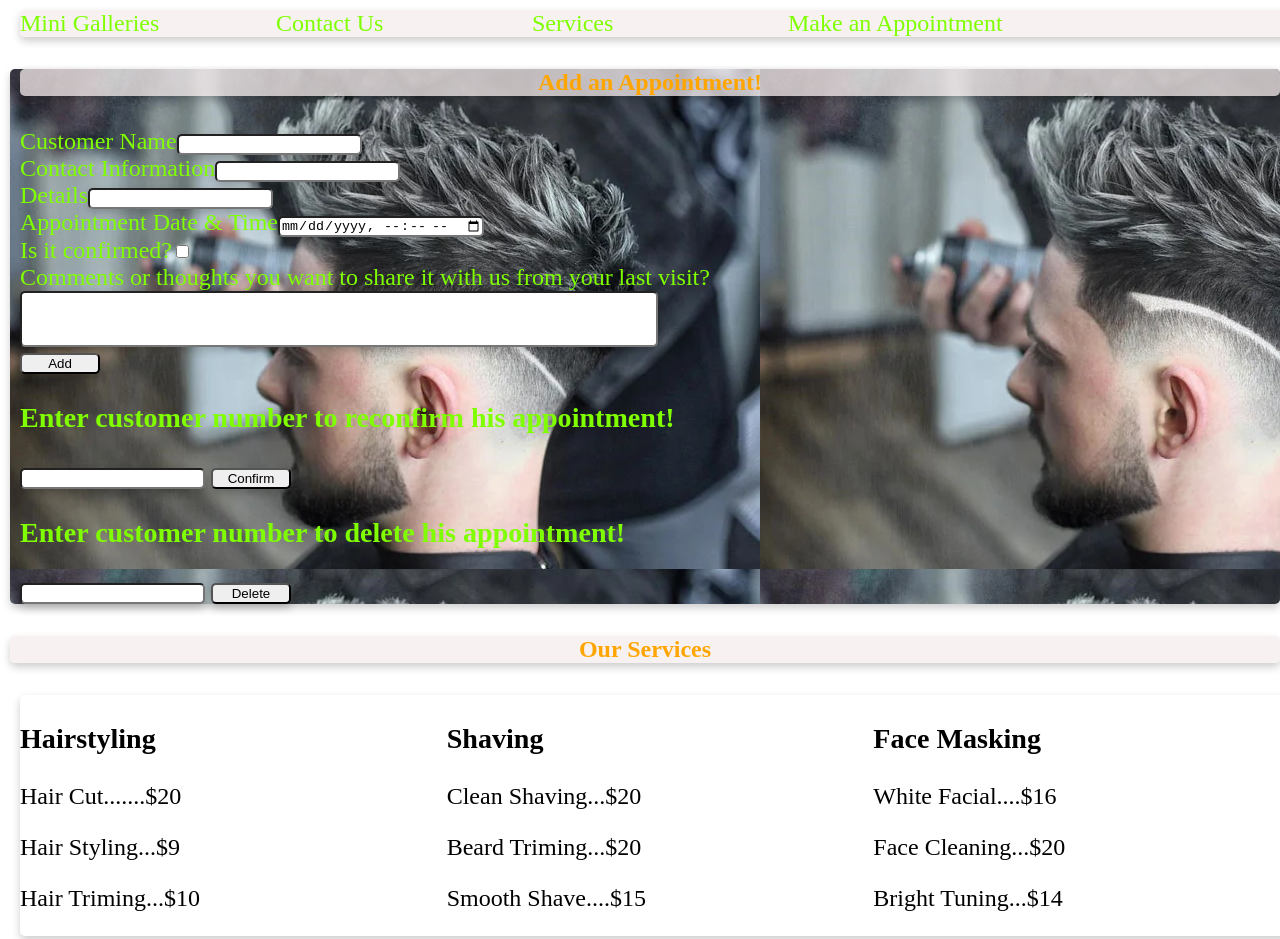
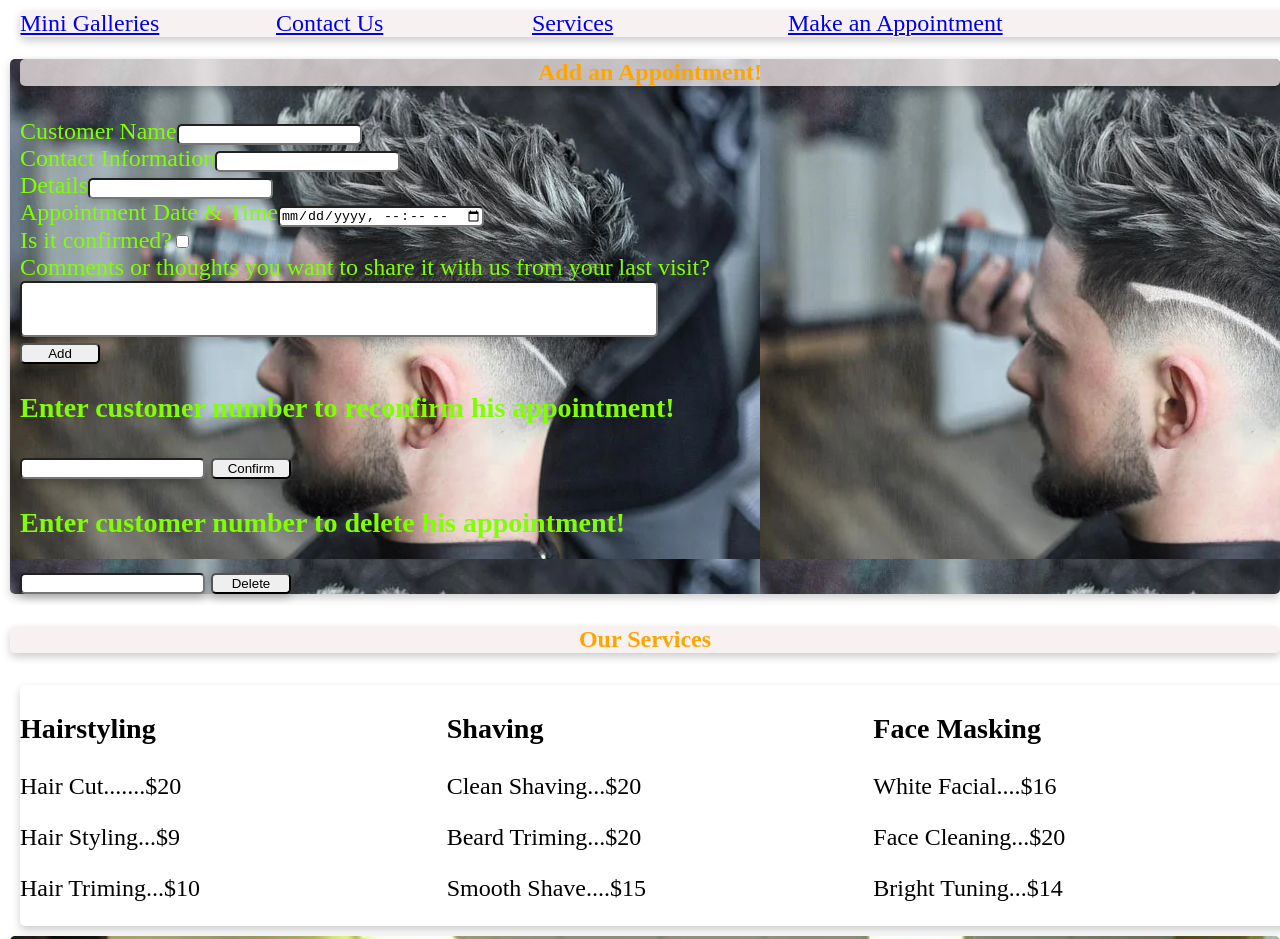
Before and after one commit to salwaAllawdaei/AdvWebApp-FinalProject, a plain HTML site: page Todo/index.html in a window 1280 px wide. Shown: the top 939 px of the page. Drawn offline with Linux system fonts and the light colour scheme; no server answers.

Commit message:
nav click

```diff
--- a/Todo/css/style.css
+++ b/Todo/css/style.css
@@ -9,6 +9,9 @@ nav {
     transition: 0.3s;
     border-radius: 5px;
     margin: 10px;
+    position: fixed;
+    top: 0;
+    width: 100%
 }
 
 body {
@@ -123,6 +126,7 @@ footer {
     box-shadow: 0 4px 8px 0 rgba(0, 0, 0, 0.2);
     transition: 0.3s;
     border-radius: 5px;
+    text-align: center;
 }
 
 #imgServices {
--- a/Todo/index.html
+++ b/Todo/index.html
@@ -11,19 +11,27 @@
 
 <body>
     <nav>
-        <div data-link="miniGalleries">
+        <a href="#gallery">
+            <div>
                 Mini Galleries
             </div>
-        <div data-link="contact">
+        </a>
+        <a href="#contact">
+            <div>
                 Contact Us
             </div>
-        <div data-link="services">
+        </a>
+        <a href="#service">
+            <div>
                 Services
             </div>
-        <div data-link="makeAppointment">
+        </a>
+        <a href="#appointmentPart">
+            <div>
                 Make an Appointment
             </div>
-    </nav>
+        </a>
+    </nav><br>
     <div id="booking">
         <div id="appointmentPart">
             <div id="appointments"></div>
--- a/Todo/js/todo.js
+++ b/Todo/js/todo.js
@@ -141,3 +141,11 @@ document.getElementById("show-mini2").addEventListener("click", function () {
     showMiniGallery2 = !showMiniGallery2;
     showHide2();
 });
+
+var contactPageEl = document.getElementsByClassName("contact1");
+var contactPage = document.getElementById("contact");
+
+contactPageEl.addEventListener("click", () => {
+    contactPage.style.display = "block";
+
+})
```
Lines whose indentation alone changed are shown as unchanged.
